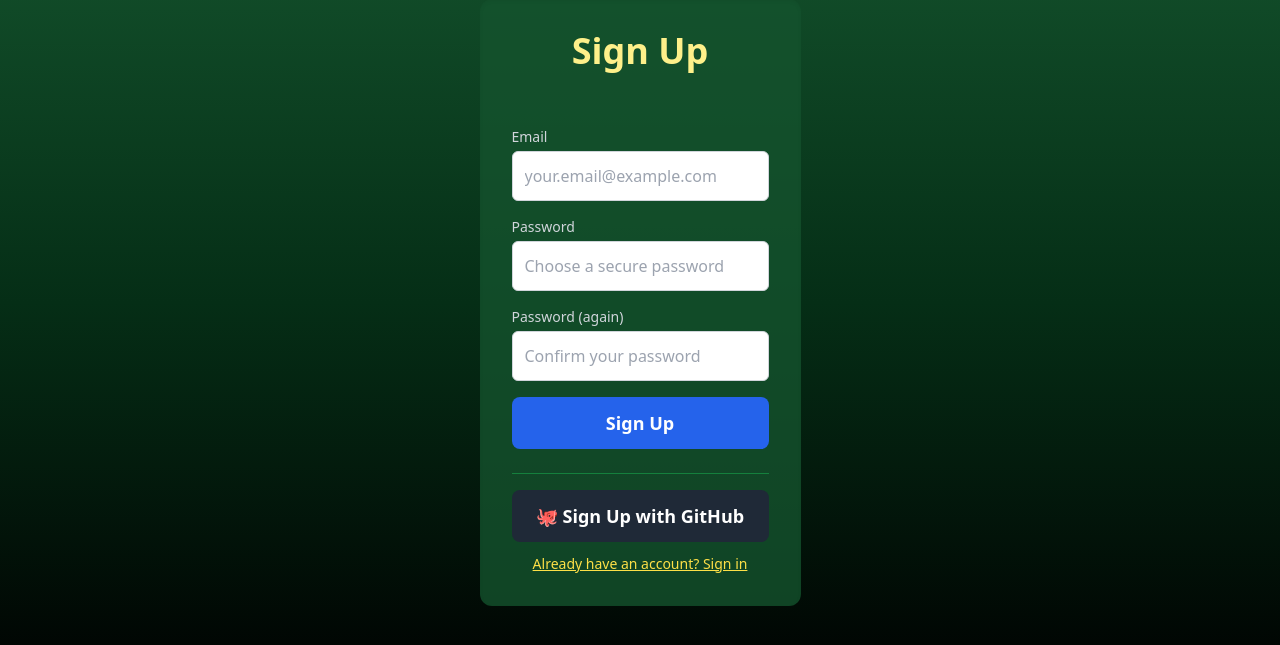
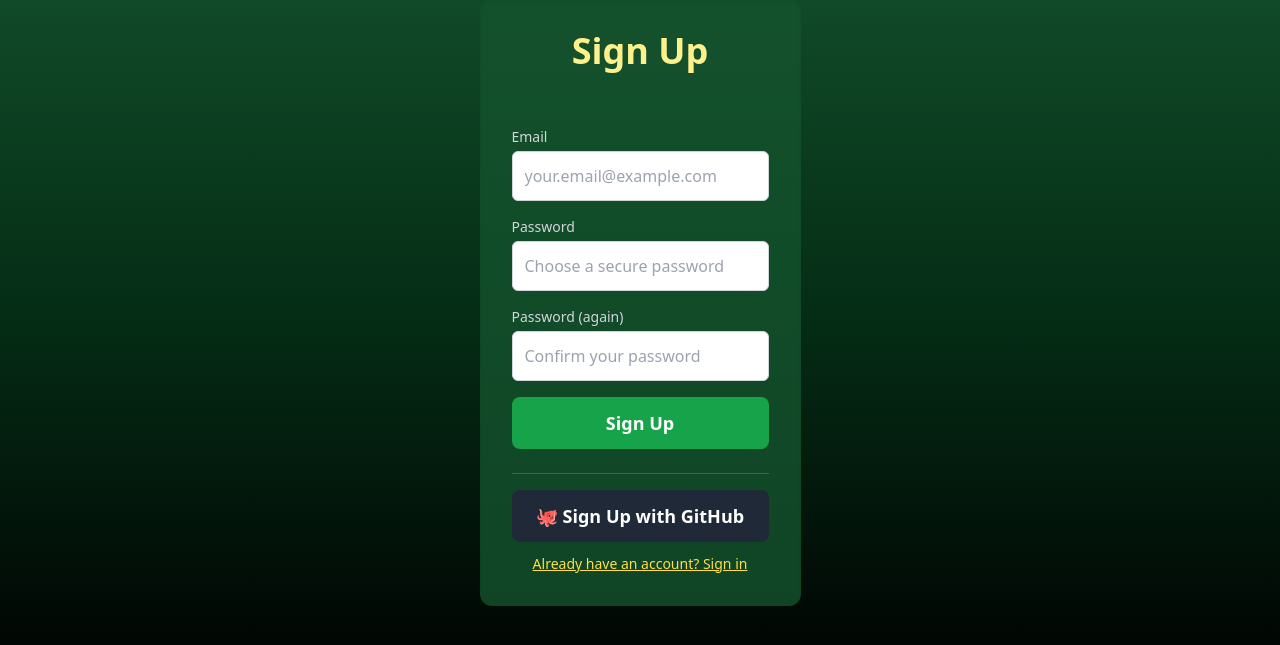
Before and after one commit to djangocon/djangoconus-automation, a Django app: page /accounts/signup/ in a window 1280 px wide. Shown: the part 98-743 px from the top of the page. Run offline with Django 4.2, Linux system fonts and the light colour scheme; parts of the project's set-up code (start-up, migrations or seed data) failed here and were passed over; some libraries are stand-ins or nearby versions.

Commit message:
:art: Change buttons from blue to green to match site theme

```diff
--- a/templates/_socialaccount/authentication_error.html
+++ b/templates/_socialaccount/authentication_error.html
@@ -31,7 +31,7 @@
             </a>
 
             <a href="{% url 'account_login' %}"
-               class="block py-3 px-4 w-full text-lg font-semibold text-white bg-blue-600 rounded-lg hover:bg-blue-700 focus:ring-2 focus:ring-blue-500 focus:ring-offset-2 focus:ring-offset-green-900 focus:outline-none">
+               class="block py-3 px-4 w-full text-lg font-semibold text-white bg-green-600 rounded-lg hover:bg-green-700 focus:ring-2 focus:ring-green-500 focus:ring-offset-2 focus:ring-offset-green-900 focus:outline-none">
                 Use Email/Username Instead
             </a>
         </div>
--- a/templates/_socialaccount/login_cancelled.html
+++ b/templates/_socialaccount/login_cancelled.html
@@ -19,7 +19,7 @@
             </a>
 
             <a href="{% url 'account_login' %}"
-               class="block py-3 px-4 w-full text-lg font-semibold text-white bg-blue-600 rounded-lg hover:bg-blue-700 focus:ring-2 focus:ring-blue-500 focus:ring-offset-2 focus:ring-offset-green-900 focus:outline-none">
+               class="block py-3 px-4 w-full text-lg font-semibold text-white bg-green-600 rounded-lg hover:bg-green-700 focus:ring-2 focus:ring-green-500 focus:ring-offset-2 focus:ring-offset-green-900 focus:outline-none">
                 Use Email/Username Instead
             </a>
         </div>
--- a/templates/_socialaccount/providers/github/signup.html
+++ b/templates/_socialaccount/providers/github/signup.html
@@ -40,7 +40,7 @@
                     <input type="text"
                            name="{{ form.username.name }}"
                            id="{{ form.username.id_for_label }}"
-                           class="p-3 w-full text-gray-900 rounded-md border border-gray-300 focus:ring-2 focus:ring-blue-500 focus:outline-none"
+                           class="p-3 w-full text-gray-900 rounded-md border border-gray-300 focus:ring-2 focus:ring-green-500 focus:outline-none"
                            {% if form.username.value %}value="{{ form.username.value }}"{% endif %}
                            placeholder="Choose a username">
                 </div>
@@ -54,7 +54,7 @@
                     <input type="email"
                            name="{{ form.email.name }}"
                            id="{{ form.email.id_for_label }}"
-                           class="p-3 w-full text-gray-900 bg-gray-100 rounded-md border border-gray-300 focus:ring-2 focus:ring-blue-500 focus:outline-none"
+                           class="p-3 w-full text-gray-900 bg-gray-100 rounded-md border border-gray-300 focus:ring-2 focus:ring-green-500 focus:outline-none"
                            {% if form.email.value %}value="{{ form.email.value }}"{% endif %}
                            readonly>
                     <p class="mt-1 text-xs text-gray-400">Email from your GitHub account</p>
@@ -62,7 +62,7 @@
             {% endif %}
 
             <button type="submit"
-                    class="py-3 px-4 w-full text-lg font-semibold text-white bg-blue-600 rounded-lg hover:bg-blue-700 focus:ring-2 focus:ring-blue-500 focus:ring-offset-2 focus:ring-offset-green-900 focus:outline-none">
+                    class="py-3 px-4 w-full text-lg font-semibold text-white bg-green-600 rounded-lg hover:bg-green-700 focus:ring-2 focus:ring-green-500 focus:ring-offset-2 focus:ring-offset-green-900 focus:outline-none">
                 🐙 Complete GitHub Sign Up
             </button>
         </form>
--- a/templates/_socialaccount/signup.html
+++ b/templates/_socialaccount/signup.html
@@ -30,7 +30,7 @@
                     <input type="text"
                            name="{{ form.username.name }}"
                            id="{{ form.username.id_for_label }}"
-                           class="p-3 w-full text-gray-900 rounded-md border border-gray-300 focus:ring-2 focus:ring-blue-500 focus:outline-none"
+                           class="p-3 w-full text-gray-900 rounded-md border border-gray-300 focus:ring-2 focus:ring-green-500 focus:outline-none"
                            {% if form.username.value %}value="{{ form.username.value }}"{% endif %}
                            placeholder="Choose a username">
                 </div>
@@ -44,14 +44,14 @@
                     <input type="email"
                            name="{{ form.email.name }}"
                            id="{{ form.email.id_for_label }}"
-                           class="p-3 w-full text-gray-900 rounded-md border border-gray-300 focus:ring-2 focus:ring-blue-500 focus:outline-none"
+                           class="p-3 w-full text-gray-900 rounded-md border border-gray-300 focus:ring-2 focus:ring-green-500 focus:outline-none"
                            {% if form.email.value %}value="{{ form.email.value }}"{% endif %}
                            readonly>
                 </div>
             {% endif %}
 
             <button type="submit"
-                    class="py-3 px-4 w-full text-lg font-semibold text-white bg-blue-600 rounded-lg hover:bg-blue-700 focus:ring-2 focus:ring-blue-500 focus:ring-offset-2 focus:ring-offset-green-900 focus:outline-none">
+                    class="py-3 px-4 w-full text-lg font-semibold text-white bg-green-600 rounded-lg hover:bg-green-700 focus:ring-2 focus:ring-green-500 focus:ring-offset-2 focus:ring-offset-green-900 focus:outline-none">
                 🐙 Complete GitHub Sign Up
             </button>
         </form>
--- a/templates/account/login.html
+++ b/templates/account/login.html
@@ -25,7 +25,7 @@
                 <input type="{{ form.login.field.widget.input_type }}"
                        name="{{ form.login.name }}"
                        id="{{ form.login.id_for_label }}"
-                       class="p-3 w-full text-gray-900 rounded-md border border-gray-300 focus:ring-2 focus:ring-blue-500 focus:outline-none"
+                       class="p-3 w-full text-gray-900 rounded-md border border-gray-300 focus:ring-2 focus:ring-green-500 focus:outline-none"
                        {% if form.login.value %}value="{{ form.login.value }}"{% endif %}
                        placeholder="Username or email">
             </div>
@@ -37,7 +37,7 @@
                 <input type="password"
                        name="{{ form.password.name }}"
                        id="{{ form.password.id_for_label }}"
-                       class="p-3 w-full text-gray-900 rounded-md border border-gray-300 focus:ring-2 focus:ring-blue-500 focus:outline-none"
+                       class="p-3 w-full text-gray-900 rounded-md border border-gray-300 focus:ring-2 focus:ring-green-500 focus:outline-none"
                        placeholder="Password">
             </div>
 
@@ -54,7 +54,7 @@
             {% endif %}
 
             <button type="submit"
-                    class="py-3 px-4 w-full text-lg font-semibold text-white bg-blue-600 rounded-lg hover:bg-blue-700 focus:ring-2 focus:ring-blue-500 focus:ring-offset-2 focus:ring-offset-green-900 focus:outline-none">
+                    class="py-3 px-4 w-full text-lg font-semibold text-white bg-green-600 rounded-lg hover:bg-green-700 focus:ring-2 focus:ring-green-500 focus:ring-offset-2 focus:ring-offset-green-900 focus:outline-none">
                 Sign In
             </button>
         </form>
--- a/templates/account/password_reset.html
+++ b/templates/account/password_reset.html
@@ -29,13 +29,13 @@
                 <input type="email"
                        name="{{ form.email.name }}"
                        id="{{ form.email.id_for_label }}"
-                       class="p-3 w-full text-gray-900 rounded-md border border-gray-300 focus:ring-2 focus:ring-blue-500 focus:outline-none"
+                       class="p-3 w-full text-gray-900 rounded-md border border-gray-300 focus:ring-2 focus:ring-green-500 focus:outline-none"
                        {% if form.email.value %}value="{{ form.email.value }}"{% endif %}
                        placeholder="your.email@example.com">
             </div>
 
             <button type="submit"
-                    class="py-3 px-4 w-full text-lg font-semibold text-white bg-blue-600 rounded-lg hover:bg-blue-700 focus:ring-2 focus:ring-blue-500 focus:ring-offset-2 focus:ring-offset-green-900 focus:outline-none">
+                    class="py-3 px-4 w-full text-lg font-semibold text-white bg-green-600 rounded-lg hover:bg-green-700 focus:ring-2 focus:ring-green-500 focus:ring-offset-2 focus:ring-offset-green-900 focus:outline-none">
                 Send Reset Email
             </button>
         </form>
--- a/templates/account/signup.html
+++ b/templates/account/signup.html
@@ -26,7 +26,7 @@
                     <input type="text"
                            name="{{ form.username.name }}"
                            id="{{ form.username.id_for_label }}"
-                           class="p-3 w-full text-gray-900 rounded-md border border-gray-300 focus:ring-2 focus:ring-blue-500 focus:outline-none"
+                           class="p-3 w-full text-gray-900 rounded-md border border-gray-300 focus:ring-2 focus:ring-green-500 focus:outline-none"
                            {% if form.username.value %}value="{{ form.username.value }}"{% endif %}
                            placeholder="Choose a username">
                 </div>
@@ -40,7 +40,7 @@
                     <input type="email"
                            name="{{ form.email.name }}"
                            id="{{ form.email.id_for_label }}"
-                           class="p-3 w-full text-gray-900 rounded-md border border-gray-300 focus:ring-2 focus:ring-blue-500 focus:outline-none"
+                           class="p-3 w-full text-gray-900 rounded-md border border-gray-300 focus:ring-2 focus:ring-green-500 focus:outline-none"
                            {% if form.email.value %}value="{{ form.email.value }}"{% endif %}
                            placeholder="your.email@example.com">
                 </div>
@@ -53,7 +53,7 @@
                 <input type="password"
                        name="{{ form.password1.name }}"
                        id="{{ form.password1.id_for_label }}"
-                       class="p-3 w-full text-gray-900 rounded-md border border-gray-300 focus:ring-2 focus:ring-blue-500 focus:outline-none"
+                       class="p-3 w-full text-gray-900 rounded-md border border-gray-300 focus:ring-2 focus:ring-green-500 focus:outline-none"
                        placeholder="Choose a secure password">
             </div>
 
@@ -64,12 +64,12 @@
                 <input type="password"
                        name="{{ form.password2.name }}"
                        id="{{ form.password2.id_for_label }}"
-                       class="p-3 w-full text-gray-900 rounded-md border border-gray-300 focus:ring-2 focus:ring-blue-500 focus:outline-none"
+                       class="p-3 w-full text-gray-900 rounded-md border border-gray-300 focus:ring-2 focus:ring-green-500 focus:outline-none"
                        placeholder="Confirm your password">
             </div>
 
             <button type="submit"
-                    class="py-3 px-4 w-full text-lg font-semibold text-white bg-blue-600 rounded-lg hover:bg-blue-700 focus:ring-2 focus:ring-blue-500 focus:ring-offset-2 focus:ring-offset-green-900 focus:outline-none">
+                    class="py-3 px-4 w-full text-lg font-semibold text-white bg-green-600 rounded-lg hover:bg-green-700 focus:ring-2 focus:ring-green-500 focus:ring-offset-2 focus:ring-offset-green-900 focus:outline-none">
                 Sign Up
             </button>
         </form>
--- a/templates/allauth/layouts/base.html
+++ b/templates/allauth/layouts/base.html
@@ -10,7 +10,7 @@
         {% if messages %}
             <div class="mb-4">
                 {% for message in messages %}
-                    <div class="p-3 rounded {% if message.tags %}bg-{{ message.tags }}-600{% else %}bg-blue-600{% endif %}">
+                    <div class="p-3 rounded {% if message.tags %}bg-{{ message.tags }}-600{% else %}bg-green-600{% endif %}">
                         {{ message }}
                     </div>
                 {% endfor %}
--- a/templates/thunderdome/_submissions_table.html
+++ b/templates/thunderdome/_submissions_table.html
@@ -11,7 +11,7 @@
                 {% endfor %}
             </select>
             <button type="submit"
-                    class="py-1 px-3 text-sm font-semibold text-white bg-blue-600 rounded-lg hover:bg-blue-700 focus:ring-2 focus:ring-blue-500 focus:ring-offset-2 focus:ring-offset-green-900 focus:outline-none">
+                    class="py-1 px-3 text-sm font-semibold text-white bg-green-600 rounded-lg hover:bg-green-700 focus:ring-2 focus:ring-green-500 focus:ring-offset-2 focus:ring-offset-green-900 focus:outline-none">
                 Apply
             </button>
             <span class="text-sm text-gray-400" id="selected-count"></span>
--- a/templates/thunderdome/submissions.html
+++ b/templates/thunderdome/submissions.html
@@ -33,7 +33,7 @@
             <form method="post" action="{% url 'thunderdome_sync' %}">
                 {% csrf_token %}
                 <button type="submit"
-                        class="py-2 px-4 font-semibold text-white bg-blue-600 rounded-lg hover:bg-blue-700 focus:ring-2 focus:ring-blue-500 focus:ring-offset-2 focus:ring-offset-green-900 focus:outline-none">
+                        class="py-2 px-4 font-semibold text-white bg-green-600 rounded-lg hover:bg-green-700 focus:ring-2 focus:ring-green-500 focus:ring-offset-2 focus:ring-offset-green-900 focus:outline-none">
                     Sync from Pretalx
                 </button>
             </form>
--- a/templates/tickets/claim.html
+++ b/templates/tickets/claim.html
@@ -45,7 +45,7 @@
 
                 <div class="pt-4">
                     <button type="submit"
-                            class="py-3 px-6 w-full text-lg font-semibold text-white bg-blue-600 rounded-lg transition-colors hover:bg-blue-700 focus:ring-2 focus:ring-blue-500 focus:ring-offset-2 focus:ring-offset-green-900 focus:outline-none">
+                            class="py-3 px-6 w-full text-lg font-semibold text-white bg-green-600 rounded-lg transition-colors hover:bg-green-700 focus:ring-2 focus:ring-green-500 focus:ring-offset-2 focus:ring-offset-green-900 focus:outline-none">
                         Get My Ticket
                     </button>
                 </div>
--- a/templates/tickets/claim_result.html
+++ b/templates/tickets/claim_result.html
@@ -59,7 +59,7 @@
                 <div class="space-y-4">
                     <a href="{{ ticket_link.link }}"
                        target="_blank"
-                       class="block py-3 px-6 w-full text-lg font-semibold text-center text-white bg-blue-600 rounded-lg transition-colors hover:bg-blue-700 focus:ring-2 focus:ring-blue-500 focus:ring-offset-2 focus:ring-offset-green-900 focus:outline-none">
+                       class="block py-3 px-6 w-full text-lg font-semibold text-center text-white bg-green-600 rounded-lg transition-colors hover:bg-green-700 focus:ring-2 focus:ring-green-500 focus:ring-offset-2 focus:ring-offset-green-900 focus:outline-none">
                         Access Your Ticket →
                     </a>
 
--- a/templates/tickets/create.html
+++ b/templates/tickets/create.html
@@ -41,7 +41,7 @@
 
             <div class="flex gap-4">
                 <button type="submit"
-                        class="py-3 px-6 font-semibold text-white bg-blue-600 rounded-lg hover:bg-blue-700 focus:ring-2 focus:ring-blue-500 focus:ring-offset-2 focus:ring-offset-green-900 focus:outline-none">
+                        class="py-3 px-6 font-semibold text-white bg-green-600 rounded-lg hover:bg-green-700 focus:ring-2 focus:ring-green-500 focus:ring-offset-2 focus:ring-offset-green-900 focus:outline-none">
                     Create Tickets
                 </button>
 
--- a/templates/tickets/info.html
+++ b/templates/tickets/info.html
@@ -86,7 +86,7 @@
 
                         <div class="pt-4">
                             <button type="submit"
-                                    class="py-3 px-6 w-full text-lg font-semibold text-white bg-blue-600 rounded-lg transition-colors hover:bg-blue-700 focus:ring-2 focus:ring-blue-500 focus:ring-offset-2 focus:ring-offset-green-900 focus:outline-none">
+                                    class="py-3 px-6 w-full text-lg font-semibold text-white bg-green-600 rounded-lg transition-colors hover:bg-green-700 focus:ring-2 focus:ring-green-500 focus:ring-offset-2 focus:ring-offset-green-900 focus:outline-none">
                                 Get My Ticket
                             </button>
                         </div>
--- a/templates/tickets/list.html
+++ b/templates/tickets/list.html
@@ -7,7 +7,7 @@
         <div class="flex justify-between items-center mb-6">
             <h1 class="text-3xl font-bold">All Ticket Links</h1>
             <a href="{% url 'create_tickets' %}"
-               class="py-2 px-4 font-semibold text-white bg-blue-600 rounded-lg hover:bg-blue-700 focus:ring-2 focus:ring-blue-500 focus:ring-offset-2 focus:ring-offset-green-900 focus:outline-none">
+               class="py-2 px-4 font-semibold text-white bg-green-600 rounded-lg hover:bg-green-700 focus:ring-2 focus:ring-green-500 focus:ring-offset-2 focus:ring-offset-green-900 focus:outline-none">
                 Create New Tickets
             </a>
         </div>
@@ -101,7 +101,7 @@
             <div class="py-12 text-center bg-green-800 bg-opacity-30 rounded-lg">
                 <p class="mb-4 text-xl text-gray-300">No tickets have been created yet.</p>
                 <a href="{% url 'create_tickets' %}"
-                   class="inline-block py-3 px-6 font-semibold text-white bg-blue-600 rounded-lg hover:bg-blue-700 focus:ring-2 focus:ring-blue-500 focus:ring-offset-2 focus:ring-offset-green-900 focus:outline-none">
+                   class="inline-block py-3 px-6 font-semibold text-white bg-green-600 rounded-lg hover:bg-green-700 focus:ring-2 focus:ring-green-500 focus:ring-offset-2 focus:ring-offset-green-900 focus:outline-none">
                     Create Your First Tickets
                 </a>
             </div>
--- a/templates/titowebhooks/sprint_tickets.html
+++ b/templates/titowebhooks/sprint_tickets.html
@@ -7,7 +7,7 @@
         <div class="flex justify-between items-center mb-6">
             <h1 class="text-3xl font-bold">Sprint Tickets</h1>
             <a href="?format=csv"
-               class="py-2 px-4 font-semibold text-white bg-blue-600 rounded-lg hover:bg-blue-700 focus:ring-2 focus:ring-blue-500 focus:ring-offset-2 focus:ring-offset-green-900 focus:outline-none">
+               class="py-2 px-4 font-semibold text-white bg-green-600 rounded-lg hover:bg-green-700 focus:ring-2 focus:ring-green-500 focus:ring-offset-2 focus:ring-offset-green-900 focus:outline-none">
                 Download CSV
             </a>
         </div>
```
